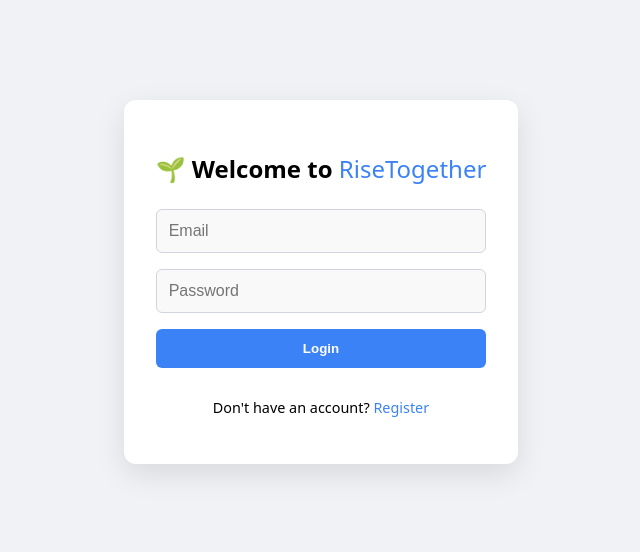
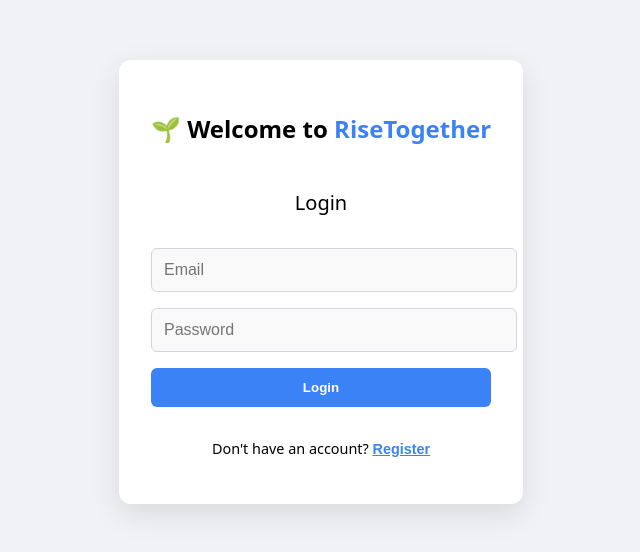
Before and after one commit to arijitchakma79/RiseTogether, a React (Vite) app: page /auth in a window 1280 px wide. Shown: the part 134-686 px from the top of the page, without its empty margins (319-959 px from the left). Built offline with nearby package versions, Linux system fonts and the light colour scheme.

Commit message:
added login and regsiter api

```diff
--- a/index.html
+++ b/index.html
@@ -2,7 +2,7 @@
 <html lang="en">
   <head>
     <meta charset="UTF-8" />
-    <link rel="icon" type="image/svg+xml" href="/vite.svg" />
+    <link rel="icon" type="image" href="/rise_together.png" />
     <meta name="viewport" content="width=device-width, initial-scale=1.0" />
     <title>RiseTogether</title>
   </head>
--- /dev/null
+++ b/src/apis/auth.ts
@@ -0,0 +1,50 @@
+import supabase from '../supabase/supabaseClient';
+
+
+export const create_user = async(email:string, password: string, fullname: string, userRole: string) => {
+    try {
+        const {data, error} = await supabase.auth.signUp({
+            email: email,
+            password: password,
+            options: {
+                data: {
+                    fullName: fullname || '',
+                    userRole: userRole || 'user'
+                }
+            }
+        });
+
+        if (error) throw error;
+
+        return {success: true, data};
+    } catch (err: any) {
+        console.error('Signup error:', err);
+        return {success: false, error: err.message || 'Signup failed'};
+    }
+};
+
+export const login_user = async(email: string, password: string) => {
+    try {
+        const {data, error} = await supabase.auth.signInWithPassword({
+            email: email,
+            password: password
+        });
+
+        if (error) throw error;
+        return {success: true, data};
+    } catch (err: any) {
+        return {success: false, error: err.message || 'Login failed.'};
+    }
+}
+
+
+export const logout_user = async () => {
+    try {
+      const { error } = await supabase.auth.signOut();
+      if (error) throw error;
+
+      return { success: true };
+    } catch (err: any) {
+      return { success: false, error: err.message || 'Logout failed' };
+    }
+  };
--- a/src/contexts/AuthContext.tsx
+++ b/src/contexts/AuthContext.tsx
@@ -1,27 +1,64 @@
 // src/context/AuthContext.tsx
 
 import React, {createContext, useContext, useState, ReactNode} from 'react';
-import { AuthContextType, User } from './authTypes';
+import { AuthContextType, Role, User } from './authTypes';
+import { login_user, create_user, logout_user } from '../apis/auth';
 
 const AuthContext = createContext<AuthContextType | undefined>(undefined);
 
 export const AuthProvider: React.FC<{children: ReactNode}> = ({children}) => {
     const [user, setUser] = useState<User | null>(null);
+    const [isLoading, setIsLoading] = useState<boolean>(false);
 
-    const login = (userData: User) => {
-        setUser(userData);
+    const login = async (email: string, password: string) => {
+        setIsLoading(true);
+        const result = await login_user(email, password);
+        if (!result.success) {
+            setIsLoading(false);
+            return {success: false, error: result.error};
+        }
+
+        const sessionUser = result.data?.user;
+        if (!sessionUser) {
+            setIsLoading(false);
+            return { success: false, error: "User not returned from Supabase" };
+          }
+        const metadata = sessionUser?.user_metadata || {};
+
+        setUser({
+            email: sessionUser.email!,
+            role: metadata.userRole as Role|| 'user' ,
+            fullName: metadata.fullName || '',
+            displayName: metadata.displayName || '',
+
+        });
+
+        setIsLoading(false);
+        return {success: true};
     };
 
-    const logout = () => {
+    const signup = async (email: string, password: string, fullName: string, role: 'user' | 'admin' = 'user') => {
+        setIsLoading(true);
+        const result = await create_user(email, password, fullName, role);
+        setIsLoading(false);
+        return result;
+    }
+
+    const logout = async () => {
+        setIsLoading(true);
+        await logout_user();
         setUser(null);
+        setIsLoading(false);
     }
 
     const value: AuthContextType = {
         user,
         login,
         logout,
+        signup,
         isAuthenticated: !!user,
-    };
+        isLoading,
+      };
     return <AuthContext.Provider value={value}>{children}</AuthContext.Provider>
 }
 
--- a/src/pages/Auth/AuthPage.tsx
+++ b/src/pages/Auth/AuthPage.tsx
@@ -2,9 +2,14 @@ import React, {useState} from 'react';
 import AuthLayout from './AuthLayout';
 import LoginForm from './LoginForm';
 import RegisterForm from './RegisterForm';
+import { useAuth } from '../../contexts/AuthContext';
+import { Navigate } from 'react-router-dom';
 
 const AuthPage: React.FC = () => {
     const [isLogin, setIsLogin] = useState(true);
+    const { isAuthenticated } = useAuth();
+
+    if (isAuthenticated) return <Navigate to ="/dashboard" />;
 
     return (
         <AuthLayout>
--- a/src/pages/Auth/LoginForm.tsx
+++ b/src/pages/Auth/LoginForm.tsx
@@ -1,48 +1,52 @@
-import React, {useState, FormEvent} from "react";
+import React, {useState} from "react";
+import {useAuth} from '../../contexts/AuthContext';
 import { LoginFormProps } from "./authTypes";
-import { useAuth } from "../../contexts/AuthContext";
-import { useNavigate } from 'react-router-dom';
 
 const LoginForm : React.FC<LoginFormProps> = ({switchToRegister}) => {
-    const [email, setEmail] = useState('');
-    const [password, setPassword] = useState('');
-    const { login } = useAuth();
-    const navigate = useNavigate();
+    const {login, isLoading} = useAuth();
+    const [email, setEmail] = useState("");
+    const [password, setPassword] = useState("");
+    const [error, setError] = useState<string | null>(null);
 
-    const handleLogin = (e: FormEvent) => {
-        e.preventDefault();
-
-        // Mock validation/authentication (replace with API call later)
-        const isAdmin = email === 'admin@example.com';
-
-        // Call context login()
-        login({
-            email,
-            role: isAdmin? 'admin' : 'user',
-            fullName: 'Mock User'
-        });
-        navigate(isAdmin ? '/admin' : '/dashboard');
+    const handleLogin = async () => {
+        const result = await login(email, password);
+        if (!result.success) {
+            setError(result.error || 'Login failed');
+        } else {
+            setError(null);
+        }
+        console.log('Result: ', result);
     };
 
     return (
-        <form onSubmit={handleLogin}>
+        <div className="auth-form">
+          <h3>Login</h3>
           <input
             type="email"
             placeholder="Email"
+            value={email}
             onChange={e => setEmail(e.target.value)}
+            required
           />
           <input
-                type='password'
+            type="password"
             placeholder="Password"
+            value={password}
             onChange={e => setPassword(e.target.value)}
+            required
           />
-
-            <button type="submit">
-                Login
+          <button onClick={handleLogin} disabled={isLoading}>
+            {isLoading ? 'Logging in...' : 'Login'}
           </button>
-            <p>Don't have an account? <span onClick={switchToRegister}>Register</span></p>
-        </form>
-    )
-}
+          {error && <p className="error">{error}</p>}
+          <p>
+            Don't have an account?{' '}
+            <button onClick={switchToRegister} className="link-button">
+              Register
+            </button>
+          </p>
+        </div>
+    );
+};
 
 export default LoginForm;
--- a/src/pages/Auth/RegisterForm.tsx
+++ b/src/pages/Auth/RegisterForm.tsx
@@ -1,46 +1,63 @@
-import React, { FormEvent, useState } from "react";
+// src/pages/Auth/RegisterForm.tsx
+
+import React, {useState} from "react";
+import { useAuth } from "../../contexts/AuthContext";
 import { RegisterFormProps } from "./authTypes";
 
-const RegisterForm : React.FC <RegisterFormProps> = ({switchToLogin}) => {
+
+const RegisterForm : React.FC<RegisterFormProps> = ({switchToLogin}) => {
+  const { signup, isLoading } = useAuth();
   const [email, setEmail] = useState('');
+  const [fullName, setFullName] = useState('');
   const [password, setPassword] = useState('');
-    const [full_name, setFullName] = useState('');
+  const [error, setError] = useState<string | null>(null);
 
-    const handleRegister = (e: FormEvent) => {
-        e.preventDefault();
-        console.log('Registered user: ', email, full_name, password);
-          // TODO: Call backend registration API here
+  const handleSignup = async () => {
+    const result = await signup(email,  password, fullName);
+    if (!result.success) {
+      setError(result.error || 'Signup failed.');
+    } else {
+      setError(null);
+    }
+    console.log('SignUp data', result);
   }
 
   return (
-        <form onSubmit={handleRegister}>
+    <div className="auth-form">
+      <h3>Register</h3>
       <input
         type="text"
         placeholder="Full Name"
+        value={fullName}
+        onChange={e => setFullName(e.target.value)}
         required
-            onChange={e => setFullName(e.target.value)}
       />
       <input
         type="email"
         placeholder="Email"
+        value={email}
+        onChange={e => setEmail(e.target.value)}
         required
-            onChange={e => setEmail(e.target.value)}
       />
       <input
         type="password"
         placeholder="Password"
+        value={password}
+        onChange={e => setPassword(e.target.value)}
         required
-            onChange={e => setPassword(e.target.value)}
       />
-          <button type="submit">Register</button>
+      <button onClick={handleSignup} disabled={isLoading}>
+        {isLoading ? 'Registering...' : 'Register'}
+      </button>
+      {error && <p className="error">{error}</p>}
       <p>
         Already have an account?{' '}
-            <span onClick={switchToLogin}>
+        <button onClick={switchToLogin} className="link-button">
           Login
-            </span>
+        </button>
       </p>
-        </form>
+    </div>
   );
-    };
+}
 
 export default RegisterForm;
--- a/src/pages/Auth/auth.css
+++ b/src/pages/Auth/auth.css
@@ -25,22 +25,32 @@
   font-weight: 600;
 }
 
-  .auth-box form {
+/* Auth Form Styling */
+.auth-form {
   display: flex;
   flex-direction: column;
   gap: 1rem;
+  text-align: left;
 }
 
-  .auth-box input,
-  .auth-box select {
+.auth-form h3 {
+  text-align: center;
+  font-size: 1.25rem;
+  font-weight: 500;
+  margin-bottom: 1rem;
+}
+
+.auth-form input,
+.auth-form select {
   padding: 0.75rem;
   border: 1px solid #d1d5db;
   border-radius: 6px;
   font-size: 1rem;
   background-color: #f9f9f9;
+  width: 100%;
 }
 
-  .auth-box button {
+.auth-form button {
   padding: 0.75rem;
   background-color: #3b82f6;
   color: white;
@@ -51,16 +61,29 @@
   transition: background-color 0.2s ease;
 }
 
-  .auth-box button:hover {
+.auth-form button:hover {
   background-color: #2563eb;
 }
 
-  .auth-box p {
-    font-size: 0.9rem;
+.auth-form .error {
+  color: #dc2626;
+  font-size: 0.875rem;
+  text-align: center;
+  margin-top: -0.5rem;
 }
 
-  .auth-box span {
+.auth-form p {
+  text-align: center;
+  font-size: 0.9rem;
+  margin-top: 1rem;
+}
+
+.auth-form .link-button {
+  background: none;
+  border: none;
   color: #3b82f6;
   cursor: pointer;
-    font-weight: 500;
+  font-size: 0.9rem;
+  text-decoration: underline;
+  padding: 0;
 }
--- /dev/null
+++ b/src/supabase/supabaseClient.ts
@@ -0,0 +1,12 @@
+// src/supabase/supabaseClient.ts
+import { createClient } from '@supabase/supabase-js';
+
+const SUPABASE_URL = import.meta.env.VITE_SUPABASE_URL!;
+const SUPABASE_ANON_KEY = import.meta.env.VITE_SUPABASE_ANON_KEY!;
+
+console.log('Supabase URL:', SUPABASE_URL);
+console.log('Anon Key:', SUPABASE_ANON_KEY);
+
+const supabase = createClient(SUPABASE_URL, SUPABASE_ANON_KEY);
+
+export default supabase;
```
Also changed, not shown: src/contexts/authTypes.ts (+11 -8 lines), public/rise_together.png (added), 1 other file (tests, documents, lock files or other folders). Lines whose indentation alone changed are shown as unchanged.
